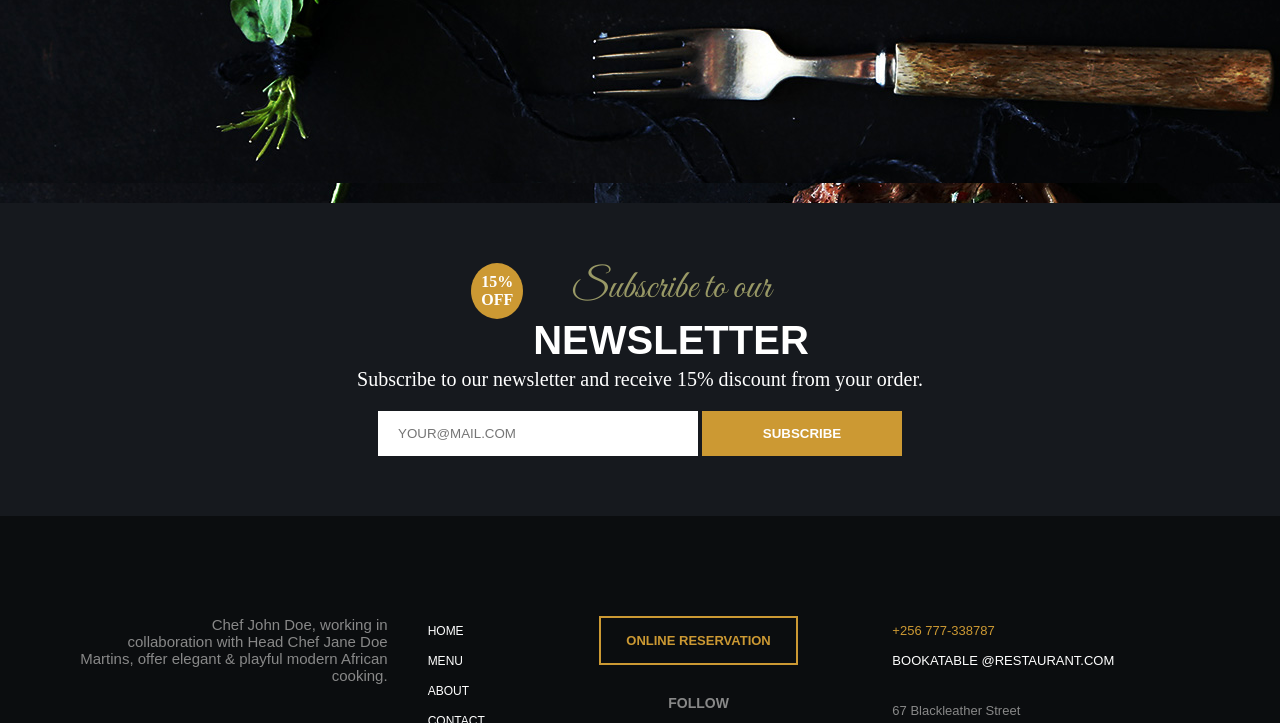
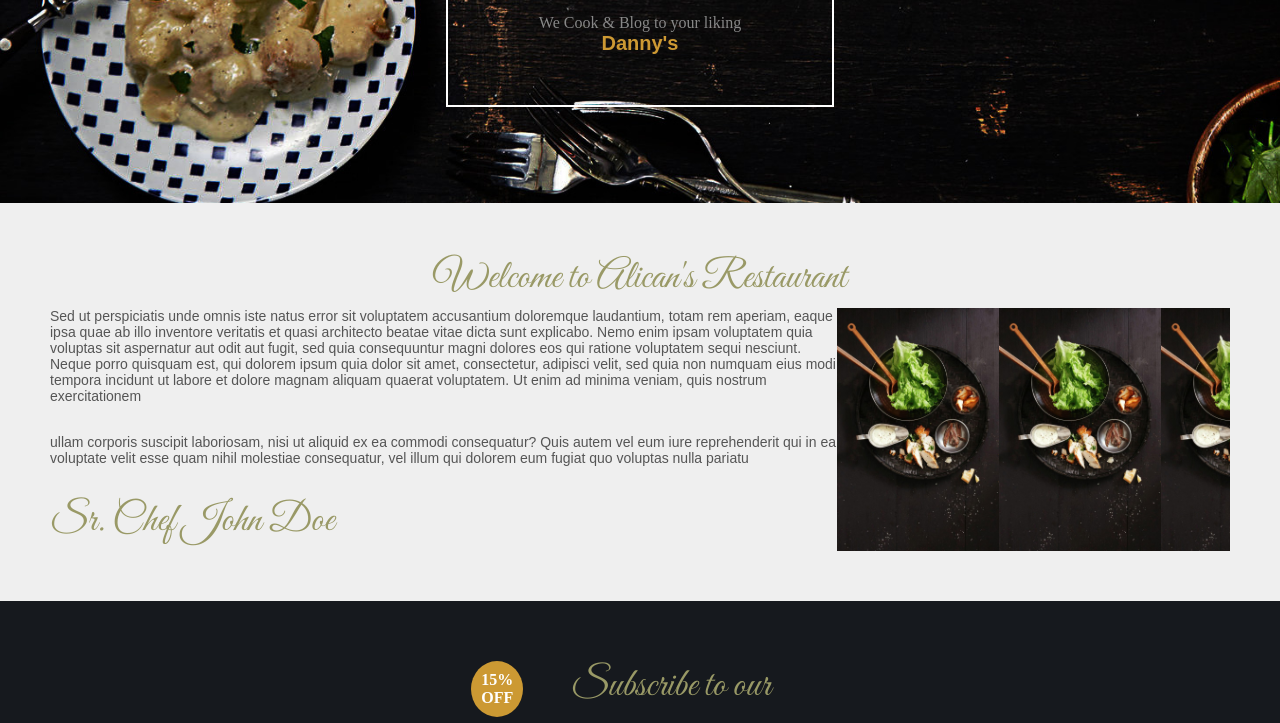
Before and after one commit to OdongAlican/restaurant-page, a website built with webpack: page dist/about.html in a window 1280 px wide. Shown: the part 467-1190 px from the top of the page. Built offline with nearby package versions, Linux system fonts and the light colour scheme.

Commit message:
add about page

```diff
--- a/dist/about.html
+++ b/dist/about.html
@@ -45,6 +45,40 @@
                         RESERVATIONS
                     </div>
                 </div>
+            </div>
+            <div class="restaurant-menu restaurant-menu-about">
+                <div class="central-restaurant-section">
+                    <p class="restaurant-label">RESTAURANT</p>
+                    <p class="menu-label">About</p>
+                    <p class="flavour-label">We Cook & Blog to your liking</p>
+                    <p class="restaurant-label">Danny's</p>
+                </div>
+            </div>
+        </div>
+        <div class="about-us-section">
+            <h2>Welcome to Alican's Restaurant</h2>
+            <div class="inner-about-section">
+                <div class="about-main">
+                    <p>
+                        Sed ut perspiciatis unde omnis iste natus error sit voluptatem accusantium
+                        doloremque laudantium, totam rem aperiam, eaque ipsa quae ab illo inventore
+                        veritatis et quasi architecto beatae vitae dicta sunt explicabo. Nemo enim
+                        ipsam voluptatem quia voluptas sit aspernatur aut odit aut fugit, sed quia
+                        consequuntur magni dolores eos qui ratione voluptatem sequi nesciunt. Neque
+                        porro quisquam est, qui dolorem ipsum quia dolor sit amet, consectetur, adipisci
+                        velit, sed quia non numquam eius modi tempora incidunt ut labore et dolore magnam
+                        aliquam quaerat voluptatem. Ut enim ad minima veniam, quis nostrum exercitationem
+                    </p>
+                    <p>
+                        ullam corporis suscipit laboriosam, nisi ut aliquid ex ea commodi consequatur? Quis
+                        autem vel eum iure reprehenderit qui in ea voluptate velit esse quam nihil molestiae
+                        consequatur, vel illum qui dolorem eum fugiat quo voluptas nulla pariatu
+                    </p>
+                    <h2 class="senior-chef">
+                        Sr. Chef John Doe
+                    </h2>
+                </div>
+                <div class="about-image"></div>
             </div>
         </div>
         <div class="lower-section">
--- a/dist/style.css
+++ b/dist/style.css
@@ -194,7 +194,8 @@
 
 .testimonials-section h2,
 .right-section h2,
-.starters-heading h2 {
+.starters-heading h2,
+.about-us-section h2 {
     font-size: 40px;
     font-weight: lighter;
     margin-bottom: 5px;
@@ -361,6 +362,10 @@
 
 .restaurant-menu-contact {
     background-image: url('./images/contact_us.jpg');
+}
+
+.restaurant-menu-about {
+    background-image: url('./images/about_us.jpg');
 }
 
 .central-restaurant-section {
@@ -545,3 +550,34 @@
     cursor: pointer;
     font-weight: bold;
 }
+
+.about-us-section {
+    padding: 50px;
+    text-align: center;
+}
+
+.inner-about-section {
+    display: flex;
+}
+
+.about-main {
+    flex: 2;
+    text-align: left;
+}
+
+.about-main p {
+    margin-bottom: 30px;
+    font-family: Arial, Helvetica, sans-serif;
+    font-size: 14px;
+    color: #555;
+}
+
+.about-image {
+    flex: 1;
+    background-image: url('./images/about_one.jpg');
+    background-size: contain;
+}
+
+.senior-chef {
+    font-size: 10px;
+}
```
Also changed, not shown: dist/images/about_one.jpg (added), dist/images/about_us.jpg (added).
